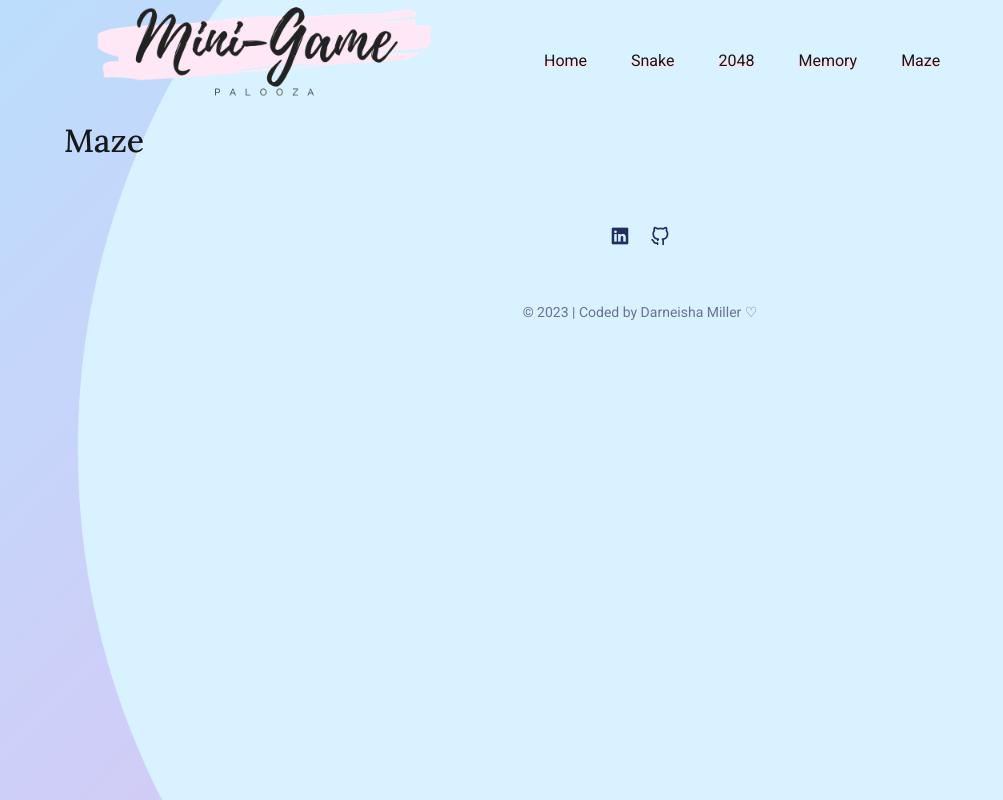
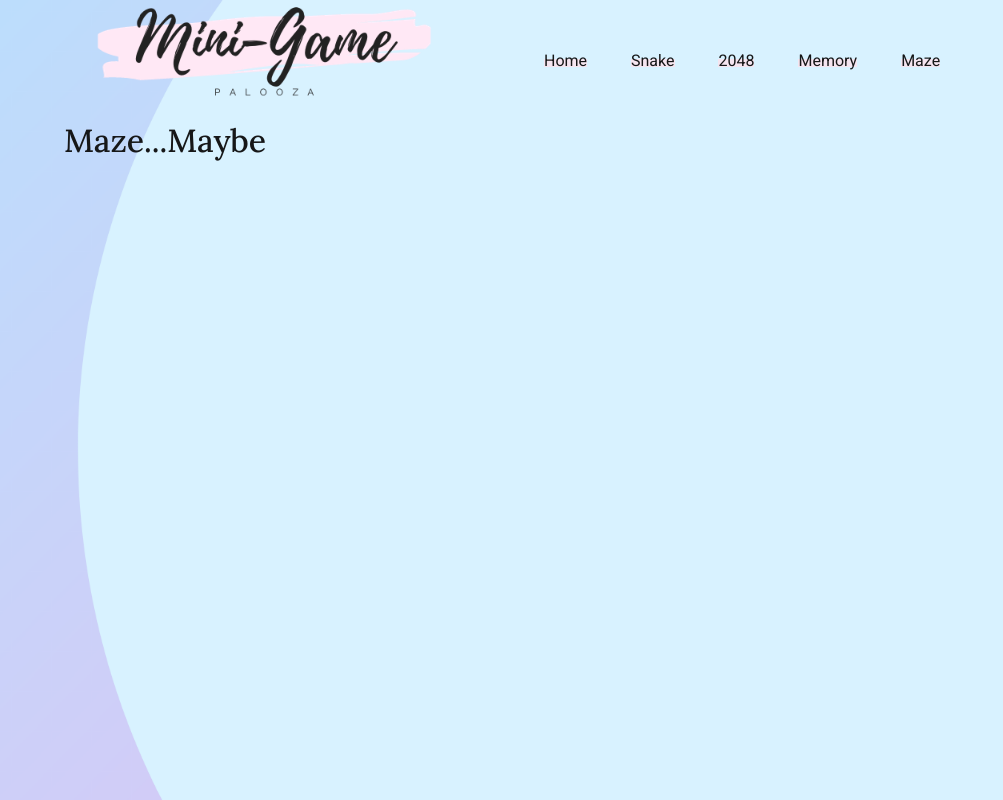
Before and after one commit to darneisham20/MiniGamePalooza, a plain HTML site: page game_pages/maze.html in a window 1280 px wide. Shown: the whole page, without its empty margins (0-1003 px from the left). Drawn offline with nearby package versions, Linux system fonts and the light colour scheme.

Commit message:
Titles Updated

```diff
--- a/game_pages/maze.html
+++ b/game_pages/maze.html
@@ -14,7 +14,7 @@
 
     <!-- ==== MAZE CSS ==== -->
     <link rel="stylesheet" href="/assets/css/maze.css">
-    <title>Mini-Game Palooza</title>
+    <title>Mini-Game Palooza - Maze</title>
 </head>
 
 <body>
@@ -36,27 +36,8 @@
 
     <!-- ==== MAIN ==== -->
     <main>
-        <h1>Maze</h1>
+        <h1>Maze...Maybe</h1>
     </main>
-
-    <!-- ==== FOOTER ==== -->
-    <footer class="footer">
-        <div class="footer_container container">
-            <ul class="footer_social">
-                <a href="https://www.linkedin.com/in/darneishamiller/" target="_blank" class="footer_social-link">
-                    <i class="uil uil-linkedin"></i>
-                </a>
-
-                <a href="https://github.com/darneisham20" target="_blank" class="footer_social-link">
-                    <i class="uil uil-github-alt"></i>
-                </a>
-            </ul>
-
-            <span class="footer_copy">
-                &#169; 2023 | Coded by Darneisha Miller ♡
-            </span>
-        </div>
-    </footer>
 
     <!-- ==== MAIN JS ==== -->
     <script src="/assets/js/maze.js"></script>
```
Also changed, not shown: game_pages/2048.html (+1 -20 lines), game_pages/memory.html (+1 -20 lines), game_pages/snake.html (+1 -20 lines), index.html (+1 -1 lines), 1 other file.
